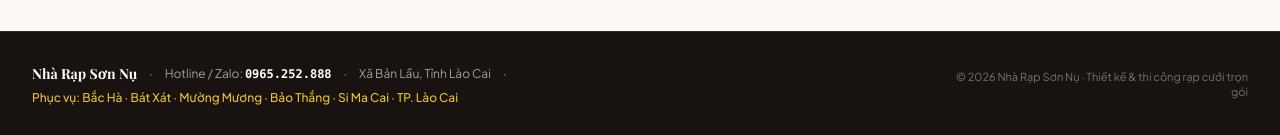
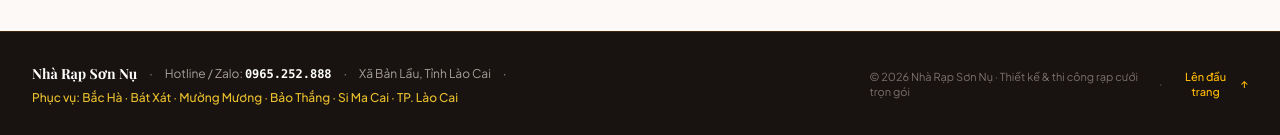
Before and after one commit to Vudiepk3/Organize_events, a React (Vite) app: page / in a window 1280 px wide. Shown: the part 1501-1636 px from the top of the page. Built offline with nearby package versions, Linux system fonts and the light colour scheme; a web font is replaced by a local one.

Commit message:
feat: improve scroll UX and remove location badges
- Enable global smooth scrolling
- Add "Back to Top" button in footer
- Remove redundant location badges from video cards

```diff
--- a/index.html
+++ b/index.html
@@ -1,5 +1,5 @@
 <!doctype html>
-<html lang="vi">
+<html lang="vi" class="scroll-smooth">
   <head>
     <meta charset="UTF-8" />
     <meta name="viewport" content="width=device-width, initial-scale=1.0" />
--- a/src/components/Footer.tsx
+++ b/src/components/Footer.tsx
@@ -28,8 +28,17 @@ export const Footer: React.FC<FooterProps> = ({ brandInfo }) => {
             <span className="text-amber-300/90 font-medium">Phục vụ: {areas.join(' · ')}</span>
           </div>
 
-          <div className="text-stone-500 text-[11px] text-center md:text-right">
-            © {new Date().getFullYear()} {brandInfo.brandName} · Thiết kế & thi công rạp cưới trọn gói
+          <div className="flex items-center justify-center md:justify-end gap-3 text-stone-500 text-[11px]">
+            <span>© {new Date().getFullYear()} {brandInfo.brandName} · Thiết kế & thi công rạp cưới trọn gói</span>
+            <span aria-hidden="true">·</span>
+            <button
+              onClick={() => window.scrollTo({ top: 0, behavior: 'smooth' })}
+              className="inline-flex items-center gap-1 text-amber-400 hover:text-amber-300 font-medium transition-colors cursor-pointer"
+              title="Cuộn mượt lên đầu trang"
+            >
+              <span>Lên đầu trang</span>
+              <span aria-hidden="true">↑</span>
+            </button>
           </div>
         </div>
       </div>
--- a/src/components/VideoCard.tsx
+++ b/src/components/VideoCard.tsx
@@ -1,5 +1,5 @@
 import React from 'react';
-import { Play, Sparkles, MapPin, ExternalLink } from 'lucide-react';
+import { Play, Sparkles } from 'lucide-react';
 import { WeddingVideo } from '../utils/loadVideos';
 
 interface VideoCardProps {
@@ -68,12 +68,6 @@ export const VideoCard: React.FC<VideoCardProps> = ({
           <span>Video #{index + 1}</span>
         </div>
 
-        {/* Location Badge (Top-Right) */}
-        <div className="absolute top-3 right-3 px-2.5 py-1 rounded-lg text-[11px] font-medium bg-black/70 backdrop-blur-md text-white border border-white/20 flex items-center gap-1 z-10">
-          <MapPin className="w-3 h-3 text-amber-400" />
-          <span>{video.location || 'Lào Cai'}</span>
-        </div>
-
         {/* Center Play Button Overlay */}
         <div className="absolute inset-0 flex items-center justify-center z-10">
           <div
--- a/src/components/VideoShowcase.tsx
+++ b/src/components/VideoShowcase.tsx
@@ -1,5 +1,5 @@
 import React, { useState } from 'react';
-import { ChevronLeft, ChevronRight, Video, Sparkles, MapPin, ExternalLink } from 'lucide-react';
+import { ChevronLeft, ChevronRight, Video, Sparkles, ExternalLink } from 'lucide-react';
 import { WeddingVideo } from '../utils/loadVideos';
 import { MarqueeBrandInfo } from '../types/wedding';
 import { SERVICE_AREAS } from '../config/siteConfig';
@@ -158,10 +158,6 @@ export const VideoShowcase: React.FC<VideoShowcaseProps> = ({
                 <Sparkles className="w-3 h-3 text-amber-400" />
                 Video #{currentIndex + 1}
               </span>
-              <span className="text-xs text-stone-300 flex items-center gap-1">
-                <MapPin className="w-3.5 h-3.5 text-amber-400" />
-                {currentVideo.location || 'Lào Cai'}
-              </span>
             </div>
 
             {/* Quick Switch Buttons & Instruction */}
--- a/src/index.css
+++ b/src/index.css
@@ -1,6 +1,11 @@
 @import "tailwindcss";
 
 @layer base {
+  html {
+    scroll-behavior: smooth;
+    scroll-padding-top: 5rem;
+  }
+
   :root {
     --font-serif: 'Playfair Display', Georgia, serif;
     --font-sans: 'Plus Jakarta Sans', system-ui, -apple-system, sans-serif;
```
Also changed, not shown: public/assets/aistudio/image_aadfbb3f.png (added), 5 other files (tests, documents, lock files or other folders).
